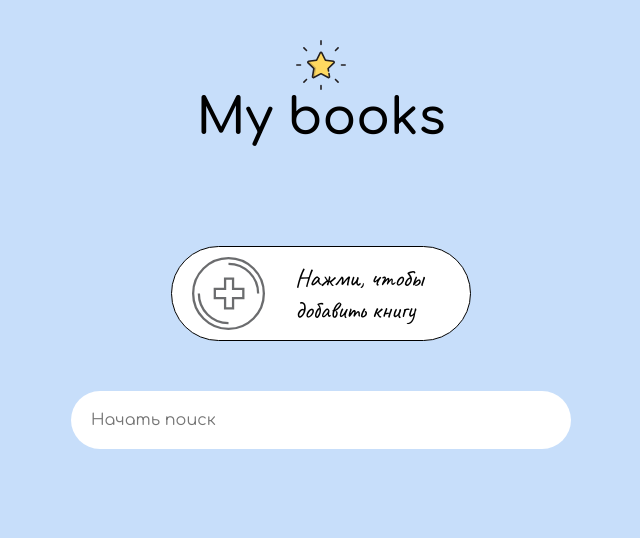
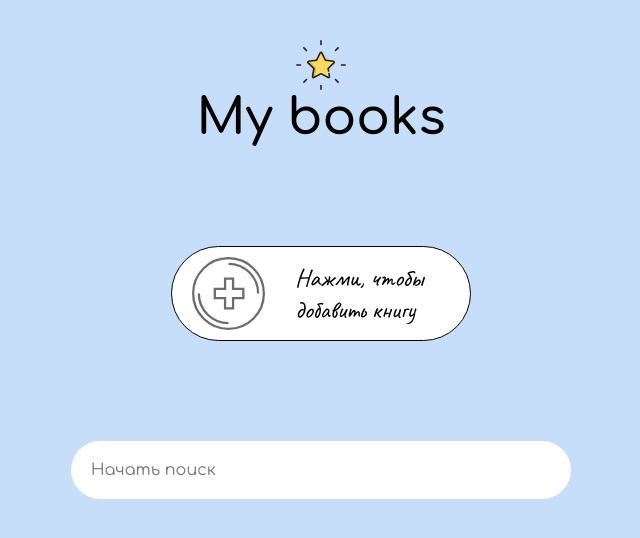
Before and after one commit to MaryBrandyBug/book-list-snp, a Next.js app: page / in a window 1280 px wide. Shown: the top 538 px of the page, without its empty margins (319-959 px from the left). Built offline with nearby package versions, Linux system fonts and the light colour scheme.

Commit message:
fix SearchField location: remove component from HomePage, add component to Library, change name of Library imported component from MainSection to Library in HomePage, add new div container to Library, add styles

```diff
--- a/src/components/commons/Library/Library.jsx
+++ b/src/components/commons/Library/Library.jsx
@@ -3,6 +3,7 @@
 import { useSelector } from 'react-redux';
 
 import Book from '../Book';
+import SearchField from '../SearchField';
 
 import s from './Library.module.scss';
 
@@ -13,7 +14,10 @@ export default function Library() {
 
   return (
     <div className={s.root}>
-      {library}
+      <SearchField />
+      <div className={s.content}>
+        {library}
+      </div>
     </div>
   );
 }
--- a/src/components/commons/Library/Library.module.scss
+++ b/src/components/commons/Library/Library.module.scss
@@ -1,4 +1,12 @@
 .root {
+  display: flex;
+  flex-direction: column;
+  align-items: center;
+  gap: 50px;
+  width: 100%;
+}
+
+.content {
   display: flex;
   flex-direction: row;
   justify-content: center;
--- a/src/components/pages/HomePage/HomePage.jsx
+++ b/src/components/pages/HomePage/HomePage.jsx
@@ -1,8 +1,7 @@
 import Image from 'next/image';
 
-import MainSection from '@/components/commons/Library';
+import Library from '@/components/commons/Library';
 import AddBookGroup from '@/components/commons/AddBookGroup';
-import SearchField from '@/components/commons/SearchField';
 
 import s from './HomePage.module.scss';
 
@@ -15,11 +14,8 @@ export default function HomePage() {
         </div>
         <h1>My books</h1>
       </div>
-      <div className={s.content}>
-        <AddBookGroup />
-        <SearchField />
-        <MainSection />
-      </div>
+      <AddBookGroup />
+      <Library />
     </main>
   );
 }
--- a/src/components/pages/HomePage/HomePage.module.scss
+++ b/src/components/pages/HomePage/HomePage.module.scss
@@ -21,14 +21,6 @@
   }
 }
 
-.content {
-  display: flex;
-  flex-direction: column;
-  align-items: center;
-  gap: 50px;
-  width: 100%;
-}
-
 .pic {
 
   img {
```
